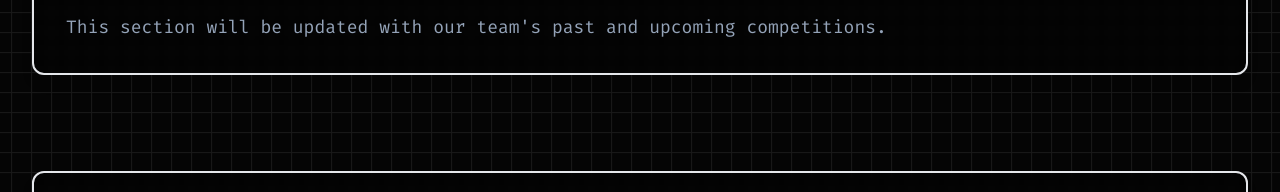
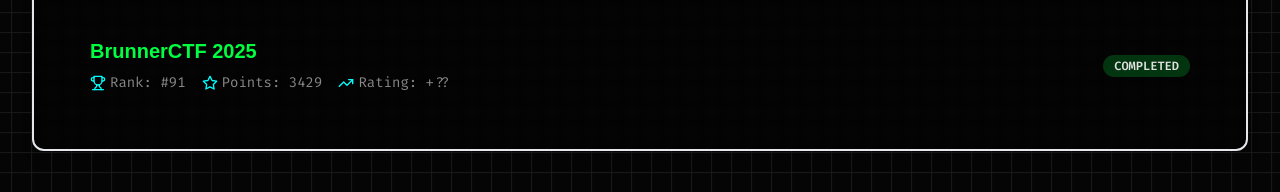
Before and after one commit to H90-1/Th3-4rchi73cts, a plain HTML site: page index.html in a window 1280 px wide. Shown: the part 1679-1871 px from the top of the page. Drawn offline with nearby package versions, Linux system fonts and the light colour scheme.

Commit message:
index.html

```diff
--- a/index.html
+++ b/index.html
@@ -122,20 +122,13 @@
             30% { opacity: 1; }
         }
 
-        /* Card Animations */
+        /* Card Animations (removed hover box-shadow and flicker animation) */
         .card {
             @apply bg-black/50 p-6 rounded-xl shadow-lg border-2 border-green/50 backdrop-blur-sm flex flex-col items-center text-center transition-all duration-300;
         }
 
         .card:hover {
             transform: scale(1.05);
-            box-shadow: 0 0 20px rgba(0, 255, 0, 0.5), 0 0 30px rgba(0, 255, 0, 0.3);
-            animation: subtle-flicker 2s infinite;
-        }
-
-        @keyframes subtle-flicker {
-            0%, 100% { border-color: rgba(0, 255, 0, 0.5); }
-            50% { border-color: rgba(0, 255, 0, 0.7); }
         }
 
         .shadow-inner-glow {
@@ -155,6 +148,23 @@
 
         .button-glow:active {
             transform: scale(0.95);
+        }
+
+        /* Additional custom styles for new content */
+        .font-orbitron {
+            font-family: 'Orbitron', sans-serif;
+        }
+        .matrix-green {
+            color: #00FF41; /* A brighter, more matrix-like green */
+        }
+        .terminal-muted {
+            color: #888;
+        }
+        .cyber-cyan {
+            color: #00FFFF;
+        }
+        .bg-matrix-green\/20 {
+            background-color: rgba(0, 255, 65, 0.2);
         }
     </style>
 </head>
@@ -271,18 +281,55 @@
             </div>
         </section>
 
-        <!-- Placeholder Sections -->
+        <!-- Competitions Section -->
         <section id="competitions" class="my-24">
             <div class="bg-black/50 p-8 rounded-xl shadow-lg border-2 border-green/50 backdrop-blur-sm">
                 <h2 class="text-2xl md:text-3xl font-semibold mb-4 color-green flex items-center">
                     <i class="ph-duotone ph-trophy text-3xl mr-2"></i> Competitions
                 </h2>
-                <p class="text-lg text-slate-400">
-                    This section will be updated with our team's past and upcoming competitions.
-                </p>
+                <!-- New competition entry -->
+                <div class="p-6">
+                    <div class="flex flex-col md:flex-row items-start md:items-center justify-between">
+                        <div class="flex-1">
+                            <h3 class="font-orbitron text-xl font-bold mb-2 matrix-green">BrunnerCTF 2025</h3>
+                            <div class="flex flex-wrap gap-4 text-sm terminal-muted">
+                                <span class="flex items-center">
+                                    <svg xmlns="http://www.w3.org/2000/svg" width="24" height="24" viewBox="0 0 24 24" fill="none" stroke="currentColor" stroke-width="2" stroke-linecap="round" stroke-linejoin="round" class="lucide lucide-trophy cyber-cyan mr-1 h-4 w-4">
+                                        <path d="M6 9H4.5a2.5 2.5 0 0 1 0-5H6"></path>
+                                        <path d="M18 9h1.5a2.5 2.5 0 0 0 0-5H18"></path>
+                                        <path d="M4 22h16"></path>
+                                        <path d="M10 14.66V17c0 .55-.47.98-.97 1.21C7.85 18.75 7 20.24 7 22"></path>
+                                        <path d="M14 14.66V17c0 .55.47.98.97 1.21C16.15 18.75 17 20.24 17 22"></path>
+                                        <path d="M18 2H6v7a6 6 0 0 0 12 0V2Z"></path>
+                                    </svg>
+                                    Rank: #91
+                                </span>
+                                <span class="flex items-center">
+                                    <svg xmlns="http://www.w3.org/2000/svg" width="24" height="24" viewBox="0 0 24 24" fill="none" stroke="currentColor" stroke-width="2" stroke-linecap="round" stroke-linejoin="round" class="lucide lucide-star cyber-cyan mr-1 h-4 w-4">
+                                        <polygon points="12 2 15.09 8.26 22 9.27 17 14.14 18.18 21.02 12 17.77 5.82 21.02 7 14.14 2 9.27 8.91 8.26 12 2"></polygon>
+                                    </svg>
+                                    Points: 3429
+                                </span>
+                                <span class="flex items-center">
+                                    <svg xmlns="http://www.w3.org/2000/svg" width="24" height="24" viewBox="0 0 24 24" fill="none" stroke="currentColor" stroke-width="2" stroke-linecap="round" stroke-linejoin="round" class="lucide lucide-trending-up cyber-cyan mr-1 h-4 w-4">
+                                        <polyline points="22 7 13.5 15.5 8.5 10.5 2 17"></polyline>
+                                        <polyline points="16 7 22 7 22 13"></polyline>
+                                    </svg>
+                                    Rating: +??
+                                </span>
+                            </div>
+                        </div>
+                        <div class="mt-4 md:mt-0">
+                            <div class="inline-flex items-center rounded-full border px-2.5 py-0.5 text-xs font-semibold transition-colors focus:outline-none focus:ring-2 focus:ring-ring focus:ring-offset-2 border-transparent hover:bg-primary/80 bg-matrix-green/20 text-matrix-green">
+                                COMPLETED
+                            </div>
+                        </div>
+                    </div>
+                </div>
             </div>
         </section>
 
+        <!-- Placeholder Sections -->
         <section id="writeups" class="my-24">
             <div class="bg-black/50 p-8 rounded-xl shadow-lg border-2 border-green/50 backdrop-blur-sm">
                 <h2 class="text-2xl md:text-3xl font-semibold mb-4 color-green flex items-center">
```
